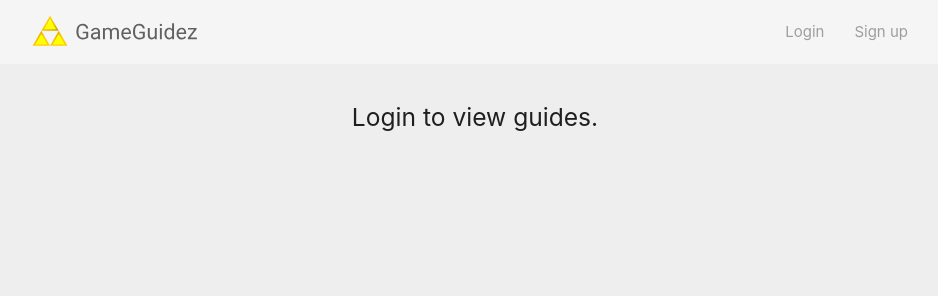
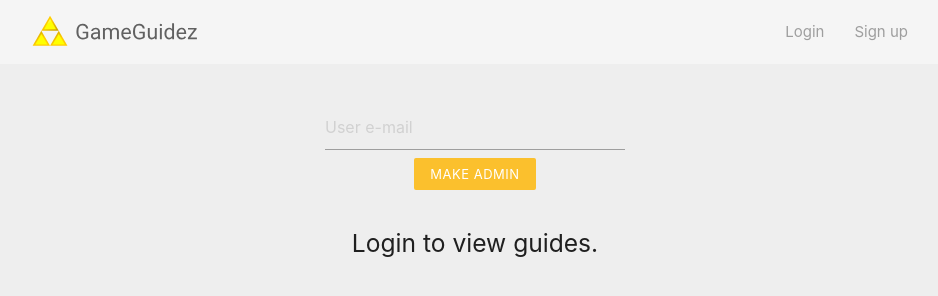
Before and after one commit to songwright/netninja-firebase-auth-tutorial, a plain HTML site: page index.html in a window 1280 px wide. Shown: the whole page, without its empty margins (165-1103 px from the left). Drawn offline with nearby package versions, Linux system fonts and the light colour scheme; no server answers.

Commit message:
feat: Add make admin input to HTML

```diff
--- a/index.html
+++ b/index.html
@@ -36,6 +36,12 @@
       </ul>
     </div>
   </nav>
+
+<!-- ADMIN ACTIONS -->
+<form class="center-align admin-actions" style="margin: 40px auto; max-width: 300px;">
+  <input type="email" placeholder="User e-mail" id="admin-email" required />
+  <button class="btn-small yellow darken-2 z-depth-0">Make Admin</button>
+</form>
 
   <!-- SIGN UP MODAL -->
   <div id="modal-signup" class="modal">
```
